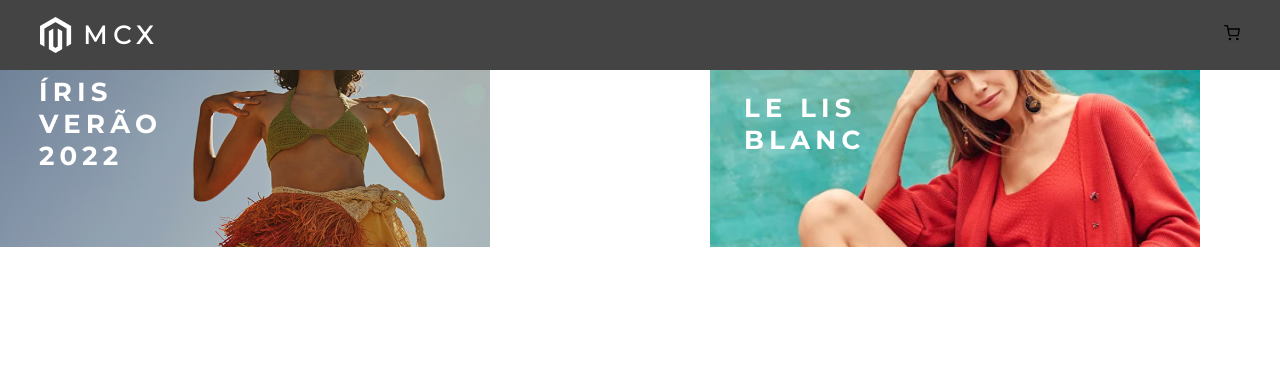
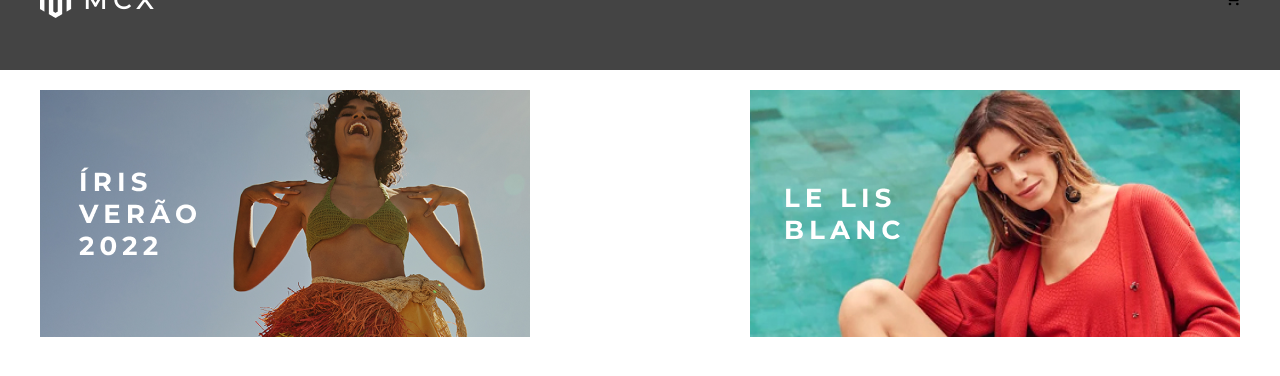
Before and after one commit to tiagobalsas/icomm-ecomerce, a React (Vite) app in the folder ecomerce-platform/: page / in a window 1280 px wide. Shown: the top 376 px of the page. Built offline with nearby package versions, Linux system fonts and the light colour scheme.

Commit message:
style:Capaign section

```diff
--- a/ecomerce-platform/src/components/Campaign/style.css
+++ b/ecomerce-platform/src/components/Campaign/style.css
@@ -0,0 +1,22 @@
+.campaign {
+  display: flex;
+  justify-content: center;
+  align-items: center;
+}
+
+.content {
+  display: grid;
+  grid-template-columns: repeat(2, 1fr);
+  grid-gap: 20px;
+  width: 100%;
+  max-width: 1200px;
+  margin: 90px 0 160px;
+}
+
+.img-left {
+  width: 100%;
+}
+
+.img-right {
+  width: 100%;
+}
```
